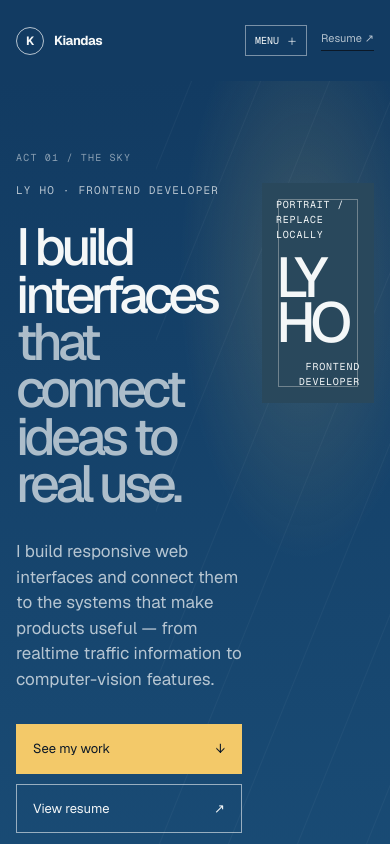
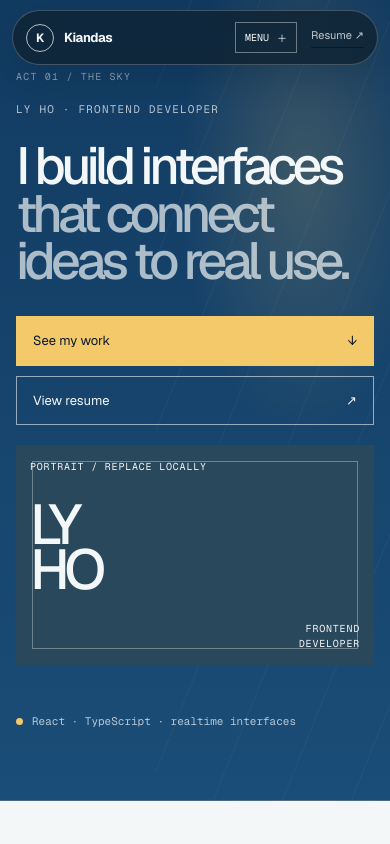
Before and after one commit to lyhoquy/Portfolio, a Next.js app: page / in a window 390 px wide. Shown: the top 844 px of the page. Built offline with nearby package versions, Linux system fonts and the light colour scheme.

Commit message:
feat: add scroll-aware floating navigation

```diff
--- a/app/globals.css
+++ b/app/globals.css
@@ -25,7 +25,7 @@
 }
 
 * { box-sizing: border-box; }
-html { scroll-behavior: smooth; }
+html { scroll-behavior: smooth; scroll-padding-top: 96px; }
 body {
   margin: 0;
   background: var(--paper);
@@ -149,7 +149,6 @@ a:focus-visible { outline: 3px solid var(--ink); outline-offset: 4px; }
 .hero-intro { grid-template-columns: minmax(0, 1fr) minmax(250px, 30%); align-items: center; gap: 8%; }
 .hero-copy-block { max-width: 820px; }
 .hero h1 { max-width: 820px; }
-.hero-lede { max-width: 480px; margin: 32px 0 0; color: var(--muted); font-size: 19px; line-height: 1.5; }
 .hero-copy-block .hero-actions { margin-top: 32px; }
 .hero-placeholder { position: relative; display: flex; min-height: 340px; flex-direction: column; justify-content: space-between; padding: 20px; overflow: hidden; background: var(--ink); color: var(--paper); }
 .hero-placeholder::before { position: absolute; inset: 16px; border: 1px solid rgb(243 241 235 / 35%); content: ""; }
@@ -194,11 +193,10 @@ a:focus-visible { outline: 3px solid var(--ink); outline-offset: 4px; }
 .case-study-list { display: grid; gap: 12px; margin: 0; padding-left: 20px; color: var(--muted); line-height: 1.6; }
 
 @media (max-width: 760px) {
-  .hero-intro { grid-template-columns: minmax(0, 1fr) 112px; align-items: start; gap: 20px; }
+  .hero-intro { grid-template-columns: 1fr; align-items: start; gap: 20px; }
   .hero-avatar { display: none; }
   .hero-placeholder { min-height: 220px; padding: 14px; }
   .hero-placeholder strong { font-size: 56px; }
-  .hero-lede { font-size: 17px; }
   .hero-copy-block .hero-actions { display: grid; }
   .hero-copy-block .button { width: 100%; }
   .hero-bottom { margin-top: 38px; }
@@ -530,3 +528,75 @@ a:focus-visible { outline: 3px solid var(--ink); outline-offset: 4px; }
     width: 80%;
   }
 }
+
+
+/* Final navigation placement override: the bar floats above the page instead of taking layout space. */
+.site-header {
+  position: fixed;
+  z-index: 20;
+  top: 0;
+  right: 0;
+  left: 0;
+  background: transparent;
+  pointer-events: none;
+}
+.site-header .site-nav {
+  pointer-events: auto;
+  margin-top: 14px;
+  border: 1px solid rgb(244 247 248 / 22%);
+  border-radius: 999px;
+  padding: 13px 18px;
+  background: rgb(16 35 49 / 82%);
+  box-shadow: 0 12px 34px rgb(8 24 35 / 18%);
+  backdrop-filter: blur(14px);
+  transition: transform .25s ease, border-color .25s ease, background-color .25s ease, box-shadow .25s ease;
+}
+.site-header .site-nav-scrolled {
+  border-color: rgb(244 247 248 / 34%);
+  background: rgb(10 28 42 / 88%);
+  box-shadow: 0 16px 40px rgb(8 24 35 / 28%);
+}
+.site-header .site-nav,
+.site-header .site-nav-scrolled {
+  -webkit-backdrop-filter: blur(14px) saturate(125%);
+  backdrop-filter: blur(14px) saturate(125%);
+}
+.site-header .nav-links,
+.site-header .nav-resume { color: rgb(244 247 248 / 78%); }
+.site-header .brand-mark { border-color: rgb(244 247 248 / 72%); }
+.site-header .nav-links a:hover,
+.site-header .nav-resume:hover { color: var(--cloud); }
+
+@media (hover: hover) {
+  .site-header .site-nav:hover {
+    transform: translateY(2px);
+    border-color: rgb(244 247 248 / 42%);
+    background: rgb(16 35 49 / 92%);
+    box-shadow: 0 16px 38px rgb(8 24 35 / 25%);
+  }
+  .site-header .nav-links a,
+  .site-header .nav-resume { transition: color .2s ease, transform .2s ease; }
+  .site-header .nav-links a:hover,
+  .site-header .nav-resume:hover { transform: translateY(-1px); }
+}
+
+#projects, #how-i-build, #about, #contact { scroll-margin-top: 96px; }
+
+@media (max-width: 760px) {
+  html { scroll-padding-top: 78px; }
+  .site-header .site-nav {
+    width: min(calc(100% - 24px), 560px);
+    margin-top: 10px;
+    padding: 11px 13px;
+  }
+  .site-header .mobile-nav-toggle {
+    border-color: rgb(244 247 248 / 40%);
+    color: var(--cloud);
+  }
+  .site-header .mobile-nav-menu {
+    top: 52px;
+    background: var(--cloud);
+    color: var(--ink);
+  }
+  #projects, #how-i-build, #about, #contact { scroll-margin-top: 78px; }
+}
--- a/components/portfolio/hero.tsx
+++ b/components/portfolio/hero.tsx
@@ -1,9 +1,22 @@
+"use client";
+
+import { useEffect, useState } from "react";
 import { MobileNav } from "@/components/portfolio/mobile-nav";
 import { profile } from "@/lib/portfolio-data";
 
 export function SiteNav() {
+  const [scrolled, setScrolled] = useState(false);
+
+  useEffect(() => {
+    const updateScrollState = () => setScrolled(window.scrollY > 24);
+
+    updateScrollState();
+    window.addEventListener("scroll", updateScrollState, { passive: true });
+    return () => window.removeEventListener("scroll", updateScrollState);
+  }, []);
+
   return (
-    <nav className="site-nav" aria-label="Primary navigation">
+    <nav className={`site-nav${scrolled ? " site-nav-scrolled" : ""}`} aria-label="Primary navigation">
       <a className="brand" href="#top" aria-label={`${profile.brand} home`}>
         <span className="brand-mark">K</span>
         <span>{profile.brand}</span>
@@ -33,9 +46,6 @@ export function Hero() {
             I build interfaces
             <span>that connect ideas to real use.</span>
           </h1>
-          <p className="hero-lede">
-            I build responsive web interfaces and connect them to the systems that make products useful — from realtime traffic information to computer-vision features.
-          </p>
           <div className="hero-actions" aria-label="Hero actions">
             <a className="button button-primary" href="#projects">
               See my work <span aria-hidden="true">↓</span>
```
